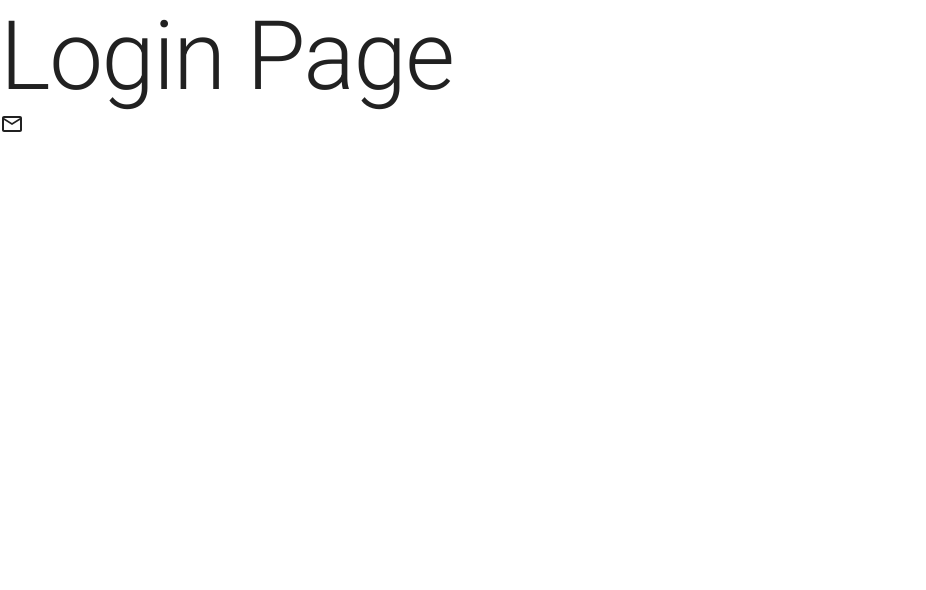
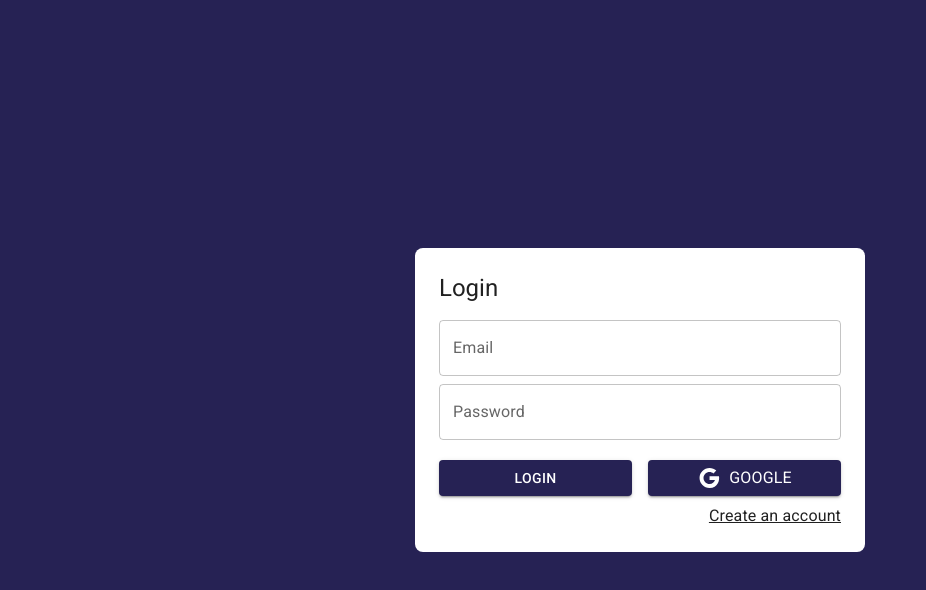
Before and after one commit to makadown/rv-journal-app, a React (Vite) app: page /auth/login in a window 1280 px wide. Shown: the top 590 px of the page, without its empty margins (0-926 px from the left). Built offline with nearby package versions, Linux system fonts and the light colour scheme.

Commit message:
Creando layout para Login y Register

```diff
--- /dev/null
+++ b/src/auth/layout/AuthLayout.jsx
@@ -0,0 +1,35 @@
+import React from 'react';
+import { Grid, Typography } from '@mui/material';
+
+export const AuthLayout = ({ children, title ='' }) => {
+    return (
+        <>
+            <Grid container
+                spacing={0}
+                direction="column"
+                alignItems="center"
+                justifyContent="center"
+                sx={{ minHeight: '100vh', backgroundColor: 'primary.main', padding: 4 }}
+            >
+                <Grid item
+                    className="box-shadow"
+                    xs={3}
+                    sx={{
+                        width: { sm: 450 },
+                        backgroundColor: 'white',
+                        borderColor: 'black',
+                        padding: 3,
+                        borderRadius: 2
+                    }}
+                >
+                    <Typography variant="h5" sx={{ mb: 1 }}> {title}</Typography>
+                    {
+                        /* Login / Register form or any other form  */
+                        children
+                    }
+
+                </Grid>
+            </Grid>
+        </>
+    )
+}
--- a/src/auth/pages/LoginPage.jsx
+++ b/src/auth/pages/LoginPage.jsx
@@ -1,11 +1,54 @@
-import { MailOutline } from "@mui/icons-material"
-import { Typography } from "@mui/material"
+import { Google, MailOutline } from "@mui/icons-material"
+import { Grid, Typography, TextField, Button, Link, Tooltip } from "@mui/material"
+// Giving the alias "Link" to RouterLink to avoid problems with the <Link> element of material ui
+import { Link as RouterLink } from "react-router-dom";
+import { AuthLayout } from "../layout/AuthLayout";
+
 
 export const LoginPage = () => {
+
   return (
     <>
-      <Typography variant="h1">Login Page</Typography>
-      <MailOutline />
+      {/* Using material, inside a Grid element, create a form for login centered on the screen  */}
+
+      <AuthLayout title="Login" >
+        <form>
+          <Grid container>
+
+            <Grid item xs={12} sx={{ mt: 1 }} >
+              <TextField type="email" label="Email" variant="outlined" fullWidth />
+            </Grid>
+
+            <Grid item xs={12} sx={{ mt: 1 }}>
+              <TextField type="password" label="Password" variant="outlined" fullWidth />
+            </Grid>
+
+            <Grid container spacing={2} sx={{ mt: 0.5, mb: 1 }}>
+              <Grid item xs={12} sm={6} >
+                <Button type="submit" variant="contained" fullWidth>
+                  Login
+                </Button>
+              </Grid>
+              <Grid item xs={12} sm={6} >
+                <Tooltip title="Login with Google" arrow>
+                  <Button type="submit" variant="contained" fullWidth  >
+                    <Google />
+                    <Typography sx={{ ml: 1 }}> Google </Typography>
+                  </Button>
+                </Tooltip>
+              </Grid>
+            </Grid>
+
+
+            <Grid container direction='row' justifyContent="end">
+              <Link component={RouterLink} color="inherit" to="/auth/register">
+                Create an account
+              </Link>
+            </Grid>
+          </Grid>
+        </form>
+      </AuthLayout>
+
     </>
   )
 }
--- a/src/auth/pages/RegisterPage.jsx
+++ b/src/auth/pages/RegisterPage.jsx
@@ -1,7 +1,43 @@
-import React from 'react'
+import React from 'react';
+import { Grid, Typography, TextField, Button, Link } from '@mui/material';
+import { AuthLayout } from '../layout/AuthLayout';
+import { Link as myLink} from 'react-router-dom';
 
 export const RegisterPage = () => {
   return (
-    <div>RegisterPage</div>
+    <>
+        <AuthLayout title="Register">
+          <form>
+            <Grid container>
+              <Grid item xs={12} sx={{ mt: 2 }}>
+                <TextField type="text" label="Full Name" variant="filled" fullWidth placeholder='Full Name' />
+              </Grid>
+              <Grid item xs={12} sx={{ mt: 2 }}>
+                <TextField type="email" label="Email" variant="filled" fullWidth placeholder='Email' />
+              </Grid>
+              <Grid item xs={12} sx={{ mt: 2 }}>
+                <TextField type="password" label="Password" variant="filled" fullWidth />
+              </Grid>
+
+              <Grid container spacing={2} sx={{ mb: 2, mt: 1 }}>
+                <Grid item xs={12}>
+                  <Button variant="contained" fullWidth>
+                    Create Account
+                  </Button>
+                </Grid>
+              </Grid>
+
+              <Grid container direction="row" justifyContent="end">
+                <Typography sx={{ mr: 1 }}>Already have an account?</Typography>
+                <Link component={myLink} color="inherit" to="/auth/login">
+                  Login
+                </Link>
+              </Grid>
+
+
+            </Grid>
+          </form>
+        </AuthLayout>
+    </>
   )
 }
--- a/src/theme/redTheme.js
+++ b/src/theme/redTheme.js
@@ -5,10 +5,10 @@ import { red } from '@mui/material/colors';
 export const redTheme = createTheme({
   palette: {
     primary: {
-      main: '#556cd6',
+      main: '#ba000d',
     },
     secondary: {
-      main: '#19857b',
+      main: '#f44336',
     },
     error: {
       main: red.A400,
```
